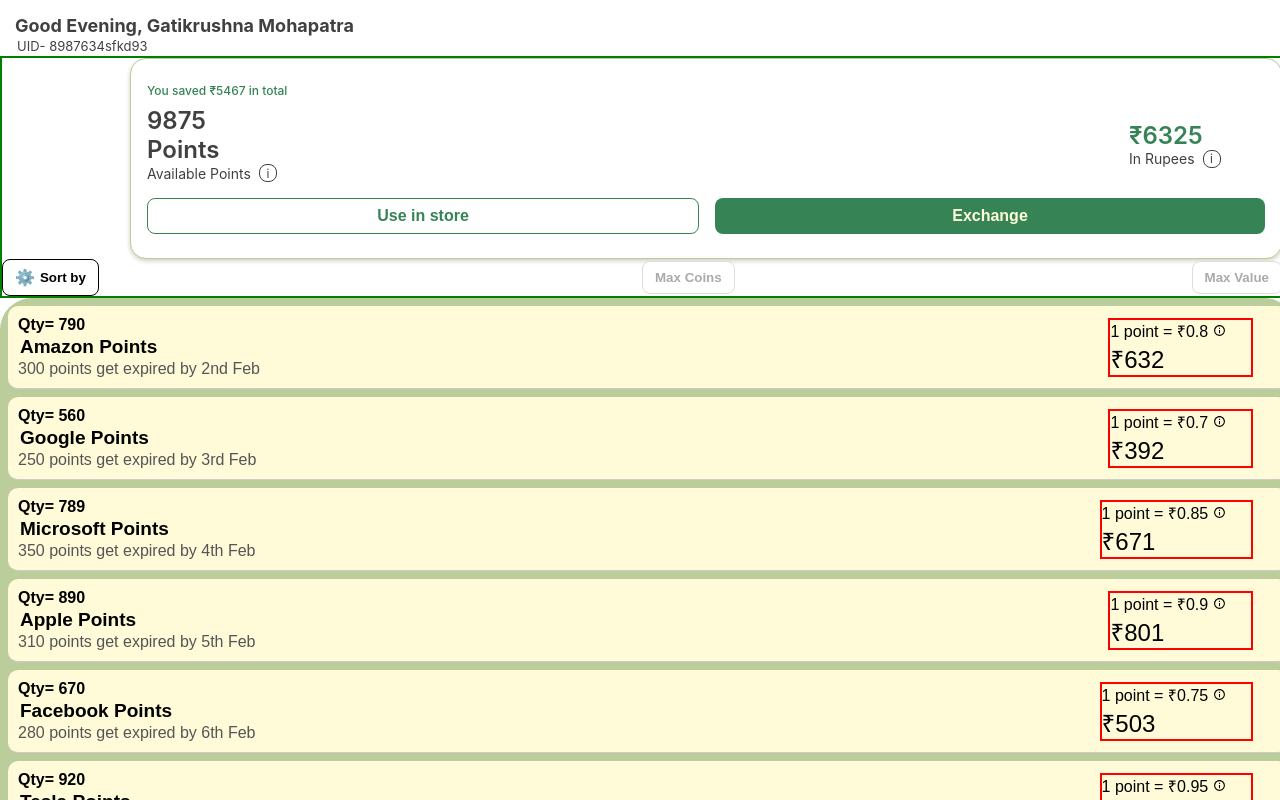
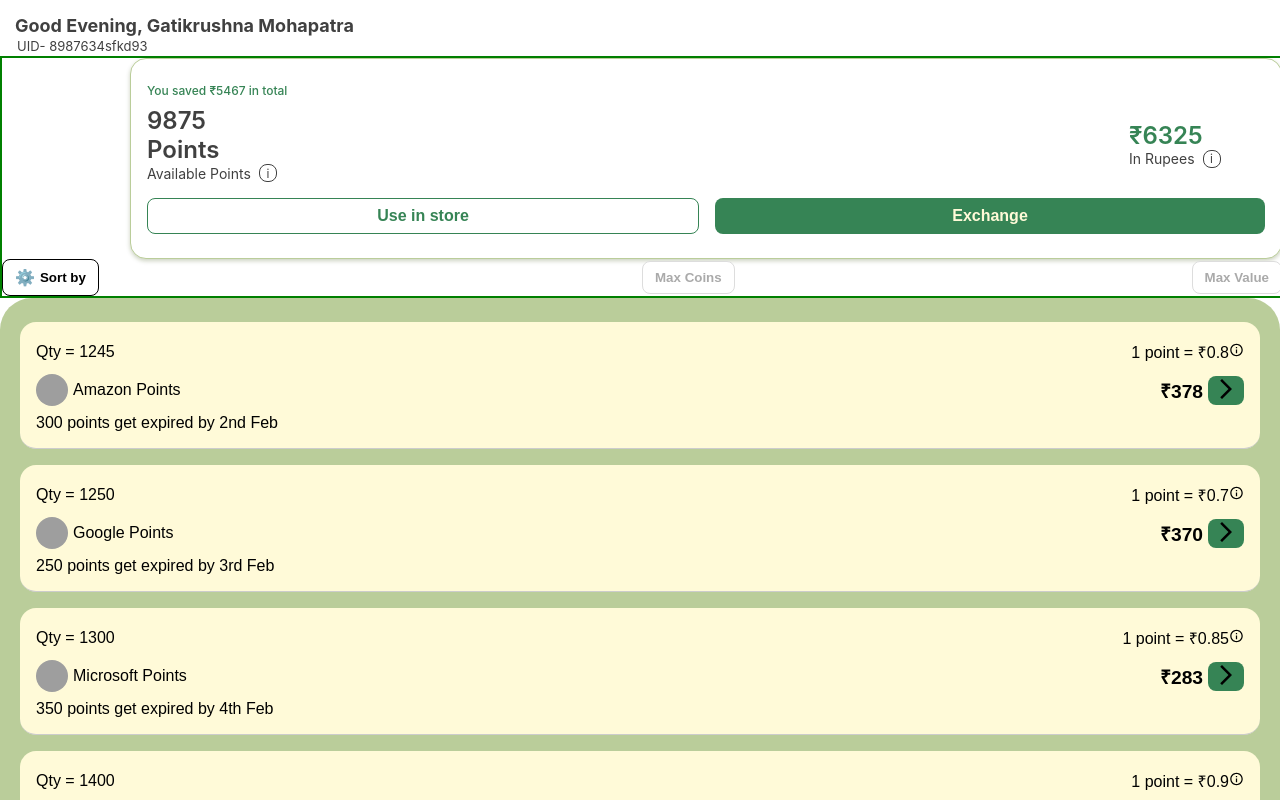
Before and after one commit to harshkhandelwal97/finkonomics, a React (Vite) app in the folder frontend/: page / in a window 1280 px wide. Shown: the top 800 px of the page. Built offline with nearby package versions, Linux system fonts and the light colour scheme; grey boxes are pictures that could not be loaded.

Commit message:
feat-[ui]-homecard-minor-change

```diff
--- /dev/null
+++ b/frontend/src/components/RewardPointCard.tsx
@@ -0,0 +1,35 @@
+import React from "react";
+// import styles from "./PaymentReceipt.module.css";
+import "../styles/paymentReceipt.css"
+
+import { RewardPointsData } from "../types/types";
+
+interface RewardPointsCardProps {
+  data: RewardPointsData;
+}
+
+export const RewardPointsCard: React.FC<{ data: RewardPointsData }> = ({ data }) => {
+    return (
+      <div className="rewardCard">
+        <div className="rewardHeader">
+          <div className="quantity">Qty= {data.quantity}</div>
+          <div className="pointValue">
+            <div className="value">{data.pointValue}</div>
+            <div className="infoIcon">i</div>
+          </div>
+        </div>
+        <div className="rewardDetails">
+          <div className="rewardInfo">
+            <img
+              loading="lazy"
+              src={data.icon}
+              alt={`${data.name} icon`}
+              className="rewardIcon"
+            />
+            <div className="rewardName">{data.name}</div>
+          </div>
+          <div className="rewardAmount">{data.amount}</div>
+        </div>
+      </div>
+    );
+  };
--- a/frontend/src/components/companycardHome.tsx
+++ b/frontend/src/components/companycardHome.tsx
@@ -2,38 +2,71 @@
 // import CancelOutlinedIcon from "@mui/icons-material/CancelOutlined";
 import InfoOutlinedIcon from "@mui/icons-material/InfoOutlined";
 
+import ArrowForwardIosIcon from "@mui/icons-material/ArrowForwardIos";
+import Avatar from "@mui/material/Avatar";
 import companyTransection from "../../data/companyTransectionData";
 const CompanyCard = () => {
   return (
-    <div>
-   <div className="company-outer-box">
-
+    <div className="company-outer-box1">
       <div className="company-card-container">
         {companyTransection.map((item) => (
-          <div
-            key={item.id}
-            className= "company-item"
-            >
-            <div className="company-info">
-            <span className="company-pts"> Qty= {item.points}</span>
-              <span className="company-name">{item.company_name} Points</span>
-              <span className="company-points">
-                {item.upcoming_expire_pts} points get expired by {item.upcoming_expire_date}
-                {/* <span className="info-icon">InfoIcon</span> Info icon added here */}
+          <div key={item.id} className="company-item">
+            <div className="qty-point">
+              <div>Qty = {item.qty}</div>
+              <div className="point-info">
+              <div>1 point = ₹{item.pointvalue} </div>
+              <div><InfoOutlinedIcon  sx = {{width: 15}}/></div>
+              </div>
+
+            </div>
+
+            {/* brandname and logo */}
+            <div className="brand-logo">
+              <div className="brand-logo-name">
+                <div className="avatar-image">
+                  <Avatar alt="Remy Sharp" src="/static/images/avatar/1.jpg"  sx={{ width: 32, height: 32 }}/>
+                </div>
+                  <div className="brand-name">{item.company_name} Points</div>
+              </div>
+              <span className="money-arrow">
+                <div className="moneydetail">
+              ₹{item.money}
+
+                </div>
+                <button className="home-arrow">
+                  <ArrowForwardIosIcon />
+                </button>
               </span>
             </div>
 
-            <div className="company-exchange">
+            <div className="expiry-info">
+              {item.upcoming_expire_pts} points get expired by{" "}
+              {item.upcoming_expire_date}
+            </div>
+            {/* <div className="company-info">
+                <span className="company-pts"> Qty= {item.points}</span>
+                <span className="company-name">{item.company_name} Points</span>
+                <span className="company-points">
+                  {item.upcoming_expire_pts} points get expired by{" "}
+                  {item.upcoming_expire_date}
+                  <span className="info-icon">InfoIcon</span> Info icon added
+                  here
+                </span>
+              </div> */}
 
-              <div className="points"> 1 point = ₹{item.pointvalue} <InfoOutlinedIcon style= {{fontSize : "13px"}} /></div>
-                {/* <div className="money">₹{item.points*item.pointvalue}</div> */}
-                <div className="money">₹{Math.round(item.points * item.pointvalue)}</div>
-
-
-            </div>
+            {/* <div className="company-exchange-1">
+                <div className="points">
+                  {" "}
+                  1 point = ₹{item.pointvalue}{" "}
+                  <InfoOutlinedIcon style={{ fontSize: "13px" }} />
+                </div>
+                <div className="money">₹{item.points*item.pointvalue}</div>
+                <div className="money">
+                  ₹{Math.round(item.points * item.pointvalue)}
+                </div>
+              </div> */}
           </div>
         ))}
-        </div>
       </div>
     </div>
   );
--- a/frontend/src/pages/CompanyLoginPage.tsx
+++ b/frontend/src/pages/CompanyLoginPage.tsx
@@ -7,7 +7,7 @@
   const [mobileNumber, setMobileNumber] = useState('');
   const [countryCode, setCountryCode] = useState('+1'); // Default country code
 
-  const handleSubmit = (e) => {
+  const handleSubmit = (e: React.FormEvent) => {
     e.preventDefault();
     console.log('Seller ID:', sellerId);
     console.log('Password:', password);
```
